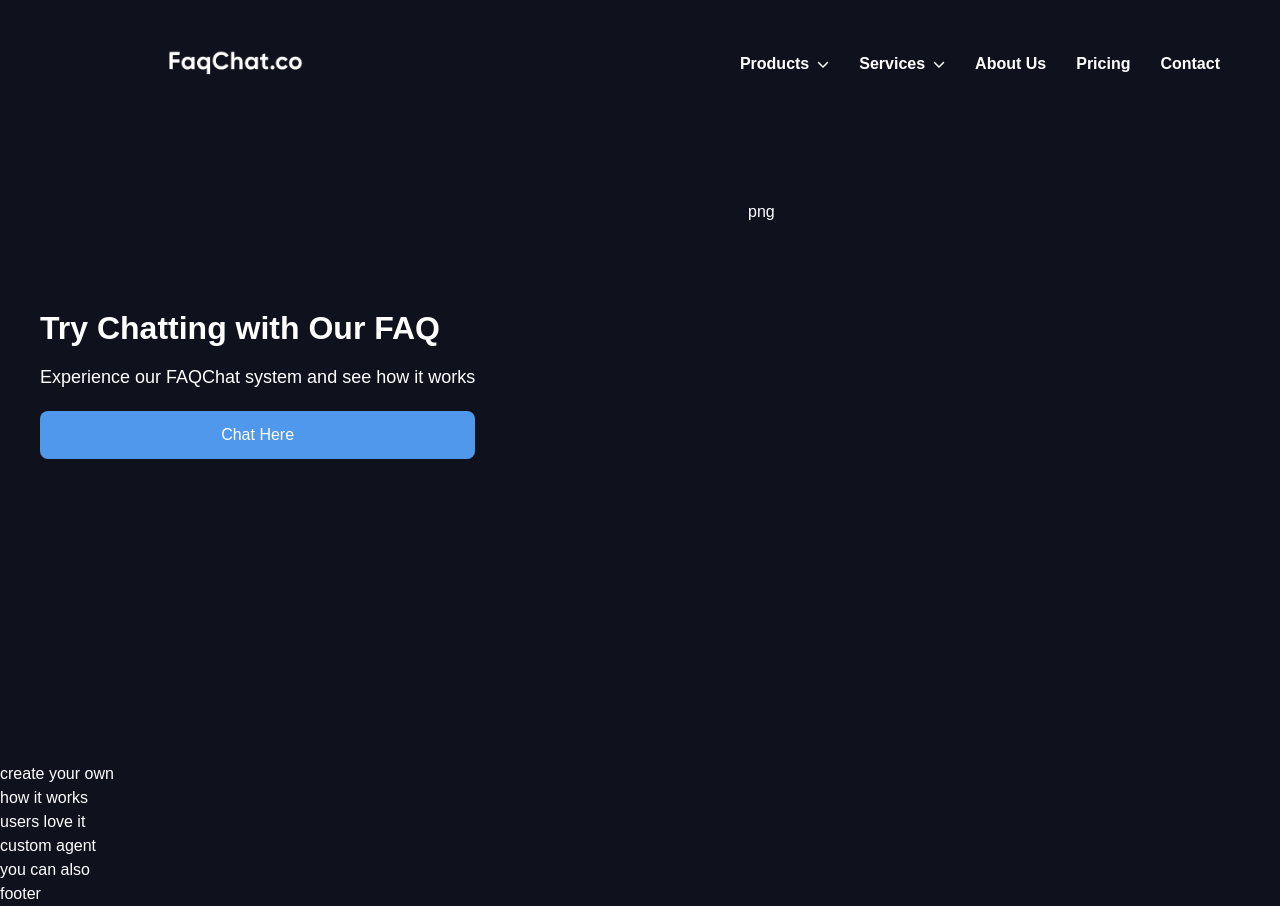
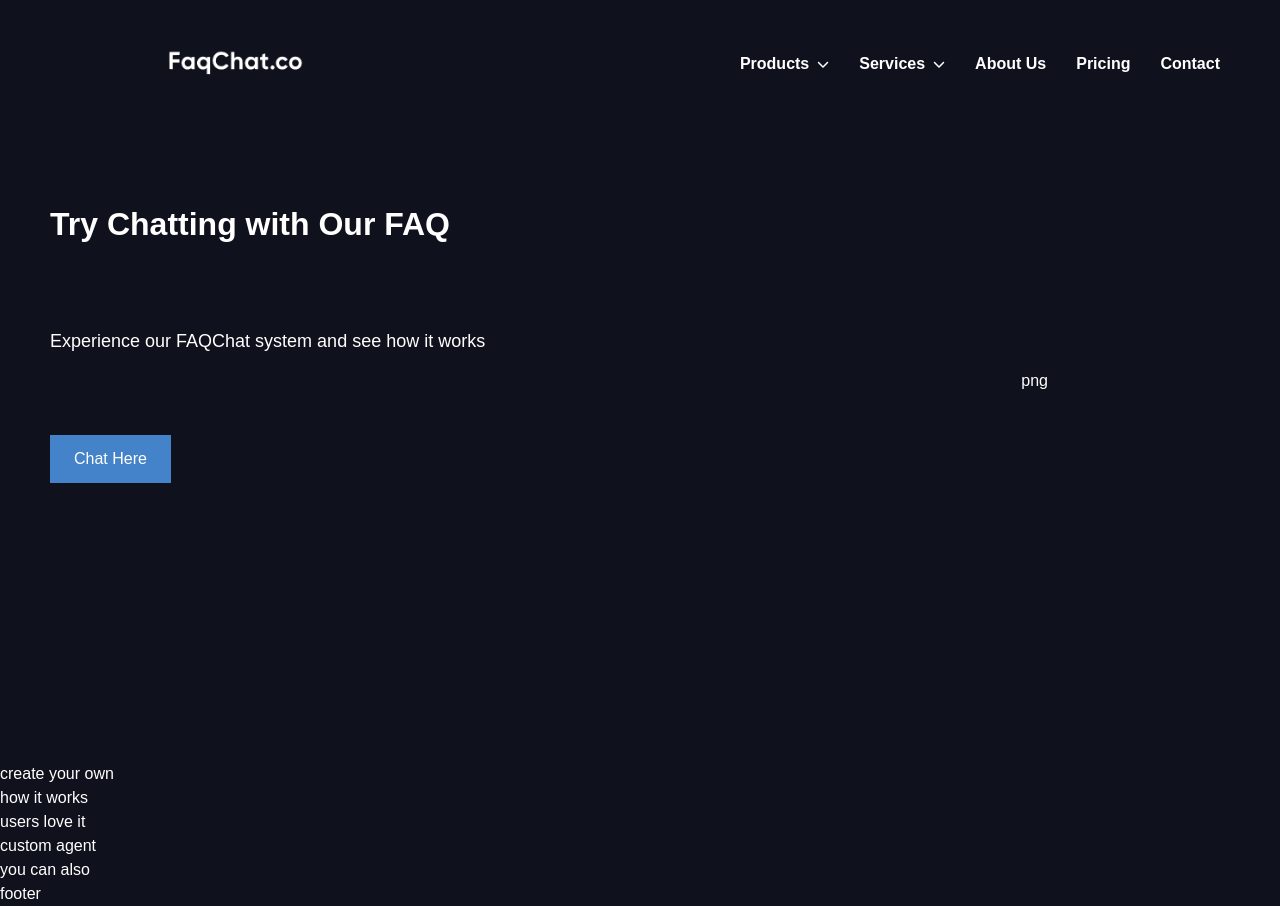
Before and after one commit to mbarto202/FAQChat, a Next.js app: page / in a window 1280 px wide. Built offline with nearby package versions, Linux system fonts and the light colour scheme.

Commit message:
updated css

```diff
--- a/app/components/TryChatting/TryChatting.module.css
+++ b/app/components/TryChatting/TryChatting.module.css
@@ -1,52 +1,56 @@
-.tryChattingContainer {
+/* Frame encapsulating the whole Try Chatting section */
+.tryChattingSection {
     position: static;
     width: 1120px;
     height: 362px;
-
-    /* Auto layout */
     display: flex;
     flex-direction: row;
     justify-content: space-between;
     align-items: center;
     padding: 0px 72px 0px 40px;
-
     margin: 200px 0px;
   }
 
-  /* Left section (title, description, button) */
-  .leftSection {
+  /* Frame encapsulating the title, text, and button */
+  .contentFrame {
+    position: static;
+    width: 552px;
+    height: 362px;
     display: flex;
     flex-direction: column;
+    justify-content: flex-start;
+    align-items: flex-start;
+    gap: 64px;
+    padding: 0px;
+    margin: 0px 10px;
   }
 
   .title {
     font-size: 32px;
     font-weight: bold;
-    margin-bottom: 12px;
+    margin: 0;
   }
 
   .description {
     font-size: 18px;
-    margin-bottom: 20px;
+    margin: 16px 0;
   }
 
   .chatButton {
-    background-color: #5098eb;
+    padding: 12px 24px;
+    background-color: #5098ebd5;
     color: white;
     border: none;
-    padding: 12px 24px;
+    cursor: pointer;
     font-size: 16px;
-    cursor: pointer;
-    border-radius: 8px;
   }
 
   .chatButton:hover {
-    background-color: #3e80cc;
+    background-color: #407bbf;
   }
 
-  /* Right section (image placeholder) */
-  .rightSection {
-    /* Style the image container as needed */
-    width: 300px;  /* Adjust based on image size */
-    height: 100%;  /* Full height to match the section */
+  .imageContainer {
+    width: auto;
+    height: auto;
+    /* Add styles for your image or PNG here */
   }
--- a/app/components/TryChatting/TryChatting.tsx
+++ b/app/components/TryChatting/TryChatting.tsx
@@ -2,22 +2,17 @@
 
 import React from 'react';
 import Image from 'next/image';
-import styles from './TryChatting.module.css';
+import styles from './TryChatting.module.css'; // Import the CSS file
 
 const TryChatting = () => {
   return (
-    <section className={styles.tryChattingContainer}>
-      {/* Left section (title, text, button) */}
-      <div className={styles.leftSection}>
+    <section className={styles.tryChattingSection}>
+      <div className={styles.contentFrame}> {/* Frame encapsulating the title, text, and button */}
         <h2 className={styles.title}>Try Chatting with Our FAQ</h2>
-        <p className={styles.description}>
-          Experience our FAQChat system and see how it works
-        </p>
+        <p className={styles.description}>Experience our FAQChat system and see how it works</p>
         <button className={styles.chatButton}>Chat Here</button>
       </div>
-
-      {/* Right section (PNG image) */}
-      <div className={styles.rightSection}>
+      <div className={styles.imageContainer}>
         png
       </div>
     </section>
```
